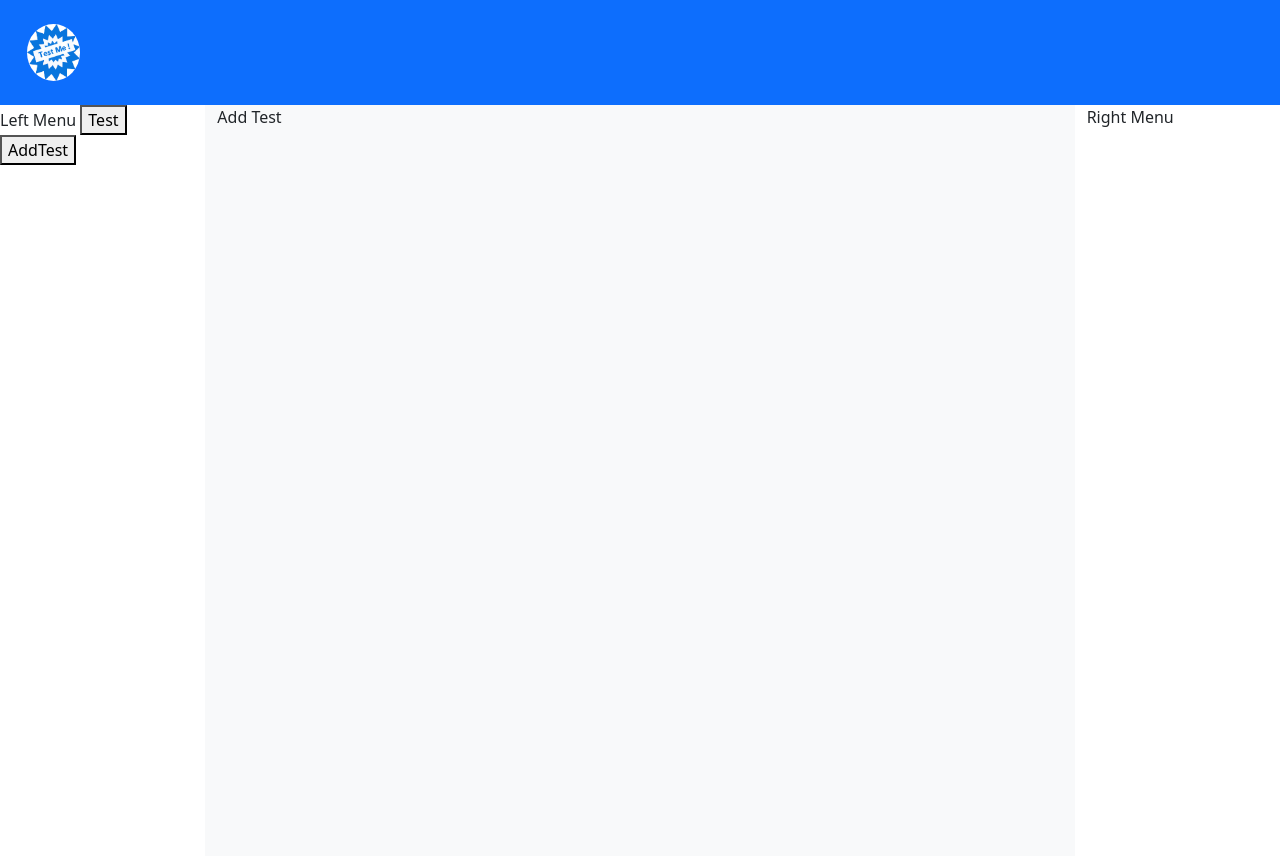
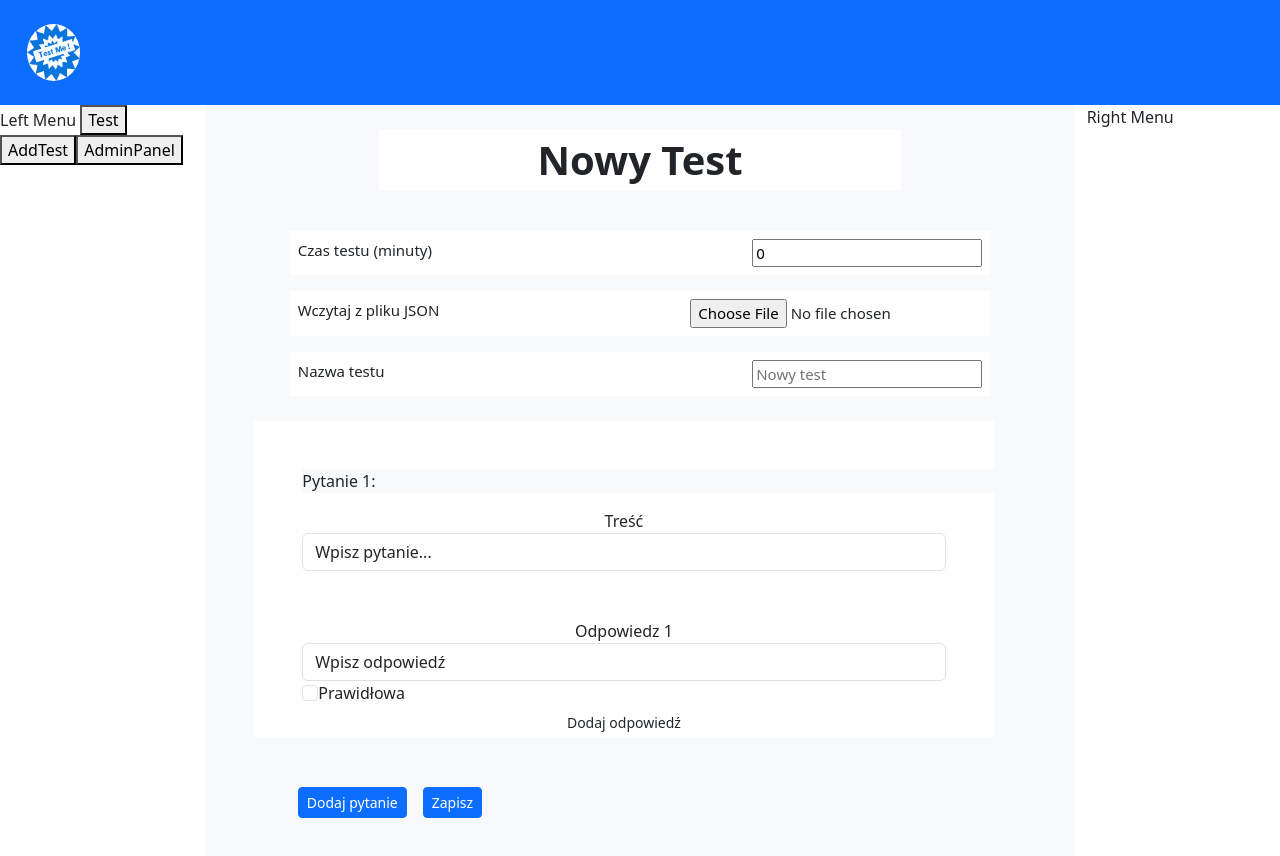
Before and after one commit to MavoSV8/Projekt-PDSWWW, a Vue app in the folder webstorm-project/: page / in a window 1280 px wide. Both pictures are taken after a click on the button "AddTest". Shown: the top 856 px of the page. Built offline with nearby package versions, Linux system fonts and the light colour scheme.

Commit message:
Add test in progress, admin panel done

```diff
--- a/webstorm-project/src/components/AddTest.vue
+++ b/webstorm-project/src/components/AddTest.vue
@@ -1,13 +1,77 @@
 <template>
-<div> Add Test </div>
+  <div>
+    <Header :title="'Nowy Test'"></Header>
+    <div class="row d-flex text-dark justify-content-center">
+      <div class="col-10">
+        <div class="text-start bg-white mt-3 p-2 col-12 float-sm-start float-end" style="font-size: 15px">Czas
+          testu (minuty)
+          <input type="number" name="username" id="test_time" class="ms-3 float-end" placeholder="0"
+                 v-bind:value="test.time">
+        </div>
+      </div>
+      <div class="col-10">
+        <div class="text-start bg-white mt-3 p-2 col-12 float-sm-start float-end" style="font-size: 15px">
+          Wczytaj z pliku JSON
+          <input type="file" name="myfile" class="ms-3 float-end" @change="loadJson">
+        </div>
+      </div>
+      <div class="col-10">
+        <div class="text-start bg-white mt-3 p-2  col-12 float-sm-start float-end" style="font-size: 15px">Nazwa
+          testu
+          <input type="text" name="username" id="test_name" class="ms-3 float-end" placeholder="Nowy test"
+                 v-bind:value="test.title">
+        </div>
+      </div>
+
+      <div class="row">
+        <component
+            v-for="(question, index) in test.questions"
+            :key="index"
+            :is="question" :questionNum="index + 1"/>
+      </div>
+      <div class="col-10  float-sm-end">
+        <div class=" p-2 mt-3 float-sm-start">
+          <button type="button" class="btn btn-primary btn-sm" @click="addQuestion">Dodaj pytanie</button>
+        </div>
+        <div class=" p-2 mt-3 float-sm-start">
+          <button type="button" class="btn btn-primary btn-sm">Zapisz</button>
+        </div>
+      </div>
+    </div>
+  </div>
+
 </template>
 
 <script>
 import 'bootstrap';
 import 'bootstrap/dist/css/bootstrap.min.css'
+import Header from "@/components/Header";
+import NewQuestion from "@/components/NewQuestion";
 
 export default {
-  name: "AddTest"
+  name: "AddTest",
+  data() {
+    return {
+      title: "Test z dyn",
+      test: { // empty test, shall be filled with v-model
+        id: 0, // needs to be taken from db, first free
+        title: "",
+        time: 0,
+        questions: [ NewQuestion ]
+      },
+    }
+  },
+  components: {Header},
+  methods: {
+    loadJson(e) {
+      var files = e.target.files || e.dataTransfer.files;
+      console.log("AddTest: loadJson" + files[0]);
+    },
+    addQuestion() {
+      console.log("AddTest: adding question")
+      this.test.questions.push(NewQuestion);
+    }
+  }
 }
 </script>
 
--- /dev/null
+++ b/webstorm-project/src/components/AdminPanel.vue
@@ -0,0 +1,109 @@
+<template>
+  <div>
+    <Header :title="'Panel administratora'"></Header>
+    <div class="row bg-white m-5">
+      <div class="row d-flex  text-dark justify-content-center">
+        <div class="row justify-content-center align-items-center m-2">
+          <button v-for="(test, i) in tests" v-bind:key="i"
+                  class="btn btn-outline-light text-dark test-button m-2 overflow-hidden border"
+                  v-on:click="submitView('test-id-' + test.id)">
+            {{ test.title }}
+          </button>
+        </div>
+        <div class="row justify-content-center align-items-center m-5">
+          <button type="button" class="btn btn-primary btn-sm w-25" id="add-test" v-on:click="submitView('AddTest')">
+            Dodaj nowy test
+          </button>
+        </div>
+      </div>
+    </div>
+  </div>
+</template>
+
+<script>
+import Header from "@/components/Header";
+import 'bootstrap';
+import 'bootstrap/dist/css/bootstrap.min.css'
+
+export default {
+  name: "AdminPanel",
+  components: {Header},
+  data() {
+    return {
+      id: 0,
+      tests: [
+        {
+          id: 0,
+          title: "Test z dynamicznych stron www",
+          time: 1000,
+          questions: [
+            {
+              msg: "Do czego odowłujemy się znakiem #?",
+              answers: ["klasa", "identyfikator", "obiekt"],
+              correct_answer: ["identyfikator"],
+            },
+            {
+              msg: "Dasz rade odpowiedziec na pytanie 2?",
+              answers: ["tak", "nie"],
+              correct_answer: ["nie"],
+            }
+          ]
+        },
+        {
+          id: 2,
+          title: "Lorem ipsum dolor sit amet, consectetur adipiscing elit, sed do eiusmod tempor incididunt ut labore " +
+              "et dolore magna aliqua. Ut enim ad minim veniam, quis nostrud exercitation ullamco laboris nisi ut" +
+              "aliquip ex ea commodo consequat.",
+          time: 1000,
+          questions: [
+            {
+              msg: "Do czego odowłujemy się znakiem #?",
+              answers: ["klasa", "identyfikator", "obiekt"],
+              correct_answer: ["identyfikator"],
+            },
+            {
+              msg: "Dasz rade odpowiedziec na pytanie 2?",
+              answers: ["tak", "nie"],
+              correct_answer: ["nie"],
+            }
+          ]
+        },
+        {
+          id: 3,
+          title: "Lorem ipsum dolor sit amet, consectetur adipiscing elit, sed do eiusmod tempor incididunt ut labore " +
+              "et dolore magna aliqua. Ut enim ad minim veniam, quis nostrud exercitation ullamco laboris nisi ut" +
+              "aliquip ex ea commodo consequat.",
+          time: 1000,
+          questions: [
+            {
+              msg: "Do czego odowłujemy się znakiem #?",
+              answers: ["klasa", "identyfikator", "obiekt"],
+              correct_answer: ["identyfikator"],
+            },
+            {
+              msg: "Dasz rade odpowiedziec na pytanie 2?",
+              answers: ["tak", "nie"],
+              correct_answer: ["nie"],
+            }
+          ]
+        }
+
+      ]
+    }
+  },
+  methods: {
+    submitView(view) {
+      this.$root.$emit('changeView', view)
+    }
+  }
+}
+</script>
+
+<style scoped>
+.test-button {
+  width: 30%;
+  height: 200px;
+  min-height: 10vh;
+  max-height: 20vh;
+}
+</style>
--- /dev/null
+++ b/webstorm-project/src/components/Answer.vue
@@ -0,0 +1,30 @@
+<template>
+  <div class="row mx-5">
+    <div class="mt-5">Odpowiedz {{ number }}</div>
+    <input type="text" name="username" class="form-control " placeholder=""
+           v-model="msg">
+    <div class="form-check d-flex flex-row">
+      <input class="form-check-input" type="checkbox" value="" id="correctAnswer" v-model="correct">
+      <label class="form-check-label text-left" for="correctAnswer">
+        Prawidłowa
+      </label>
+    </div>
+  </div>
+</template>
+
+<script>
+export default {
+  name: "Answer",
+  props: [ 'number'],
+  data() {
+    return {
+      msg : "Wpisz odpowiedź",
+      correct : false
+    }
+  }
+}
+</script>
+
+<style scoped>
+
+</style>
--- a/webstorm-project/src/components/Header.vue
+++ b/webstorm-project/src/components/Header.vue
@@ -1,15 +1,23 @@
 <template>
-<div>
-  <
-</div>
+  <div class="row d-flex justify-content-center">
+    <div class="title-box bg-white text-dark">{{ this.title }}</div>
+  </div>
 </template>
 
 <script>
 export default {
-  name: "Header"
+  name: "Header",
+  props: ['title']
 }
 </script>
 
 <style scoped>
-
+.title-box {
+  margin: 25px;
+  min-height: 50px;
+  width: 60%;
+  font-size: 2.5em;
+  font-weight: bold;
+  text-align: center;
+}
 </style>
--- a/webstorm-project/src/components/LeftMenu.vue
+++ b/webstorm-project/src/components/LeftMenu.vue
@@ -2,6 +2,7 @@
   <div> Left Menu
     <button v-on:click="submitView('Test')" >Test</button>
     <button v-on:click="submitView('AddTest')" >AddTest</button>
+    <button v-on:click="submitView('AdminPanel')" >AdminPanel</button>
   </div>
 </template>
 
--- a/webstorm-project/src/components/Main.vue
+++ b/webstorm-project/src/components/Main.vue
@@ -9,6 +9,7 @@ import 'bootstrap';
 import 'bootstrap/dist/css/bootstrap.min.css'
 import Test from "@/components/Test";
 import AddTest from "@/components/AddTest";
+import AdminPanel from "@/components/AdminPanel";
 
 
 export default {
@@ -33,6 +34,8 @@ export default {
         case 'Test':
           this.currentView = Test;
           break;
+        case 'AdminPanel':
+          this.currentView = AdminPanel;
       }
       this.update = "whatever";
     })
--- /dev/null
+++ b/webstorm-project/src/components/NewQuestion.vue
@@ -0,0 +1,63 @@
+<template>
+  <div>
+    <div id="question" class="text-dark">
+      <div class="question1 question-box box bg-white">
+        <div class="row">
+          <div class="hl-heading text-dark mt-5 mx-5">
+            <p class="d-flex align-items-center bg-light">Pytanie {{ questionNum }}:</p>
+          </div>
+        </div>
+        <div>Treść</div>
+        <div class="row mx-5">
+          <input type="text" name="username" class="form-control" placeholder=""
+                 v-bind:value="message">
+        </div>
+          <component
+            v-for="(component, index) in answers"
+            :key="index"
+            :is="component" :number="index + 1"/>
+          <button class="btn btn-sm" v-on:click.stop="addAnswer()">Dodaj odpowiedź</button>
+      </div>
+    </div>
+  </div>
+</template>
+
+<script>
+import Answer from "@/components/Answer";
+export default {
+  name: "NewQuestions",
+  components: {Answer},
+  props : [ 'questionNum'],
+  data() {
+    return {
+      message: "Wpisz pytanie...",
+      answers: [Answer]
+    }
+  },
+  methods: {
+    addAnswer () {
+      this.answers.push(Answer)
+    }
+  }
+}
+</script>
+
+<style scoped>
+#question {
+  font-size: 16px;
+  color: black;
+  text-align: left;
+
+}
+
+.question-box {
+  margin: 25px;
+  height: auto;
+  width: 90%;
+  /*font-size: 2.5em;*/
+  /*font-weight: bold;*/
+  text-align: center;
+}
+
+
+</style>
--- a/webstorm-project/src/components/Test.vue
+++ b/webstorm-project/src/components/Test.vue
@@ -1,7 +1,6 @@
 <template>
   <div>
-    <div class="row d-flex justify-content-center">
-      <div class="title-box bg-white text-dark">{{ test.title }}</div>
+    <Header :title="test.title"></Header>
     <div v-if="!submited" class="row d-flex text-dark justify-content-center">
       <div id="question" class="text-dark">
         <div class="question1 question-box box bg-white" v-for="(q, i) in test.questions" v-bind:key="i">
@@ -31,7 +30,6 @@
         </div>
       </div>
     </div>
-    </div>
     <div class="row" v-if="submited">
       <div class="row d-flex justify-content-center">Dziękujemy za wzięcie udziału w teście!</div>
       <div class="row d-flex justify-content-center">Twój wynik to: {{ testResult.points }}/{{
@@ -46,9 +44,11 @@
 <script>
 import 'bootstrap';
 import 'bootstrap/dist/css/bootstrap.min.css'
+import Header from "@/components/Header";
 
 export default {
   name: "Test",
+  components: {Header},
   data() {
     return {
       title: "Test z dyn",
@@ -56,6 +56,7 @@ export default {
       test: {
         id: 0,
         title: "Test z dynamicznych stron www",
+        time: 1000,
         questions: [
           {
             msg: "Do czego odowłujemy się znakiem #?",
@@ -78,7 +79,7 @@ export default {
 
     }
   },
-  created () {
+  created() {
     console.log("A test should be loaded here!");
   },
   methods: {
@@ -99,12 +100,5 @@ export default {
 </script>
 
 <style scoped>
-.title-box {
-  margin: 25px;
-  min-height: 50px;
-  width: 60%;
-  font-size: 2.5em;
-  font-weight: bold;
-  text-align: center;
-}
+
 </style>
--- a/webstorm-project/src/style.css
+++ b/webstorm-project/src/style.css
@@ -91,7 +91,6 @@ html, body {
     height: 200px;
     min-height: 10vh;
     max-height: 20vh;
-
 }
 
 
```
Lines whose indentation alone changed are shown as unchanged.
